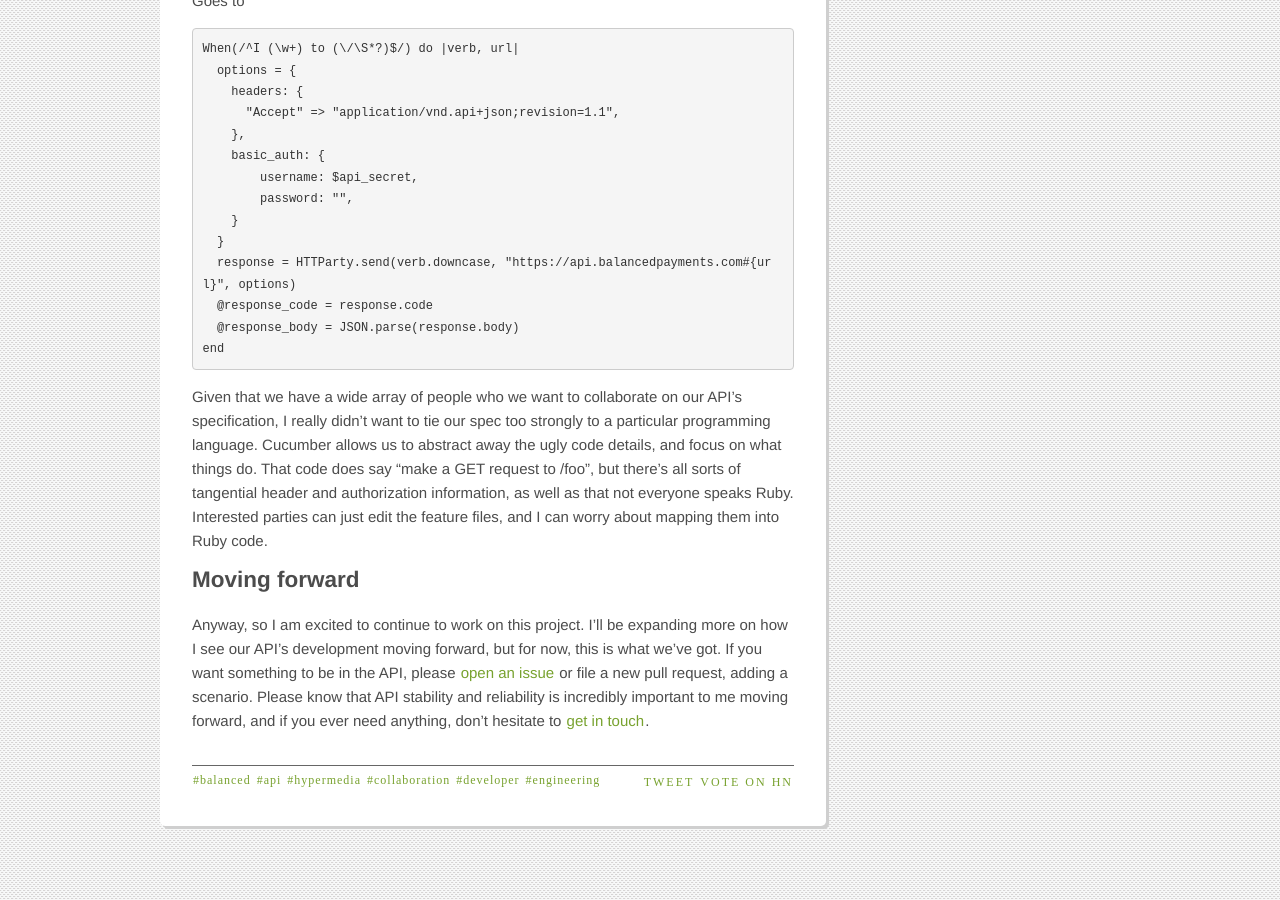
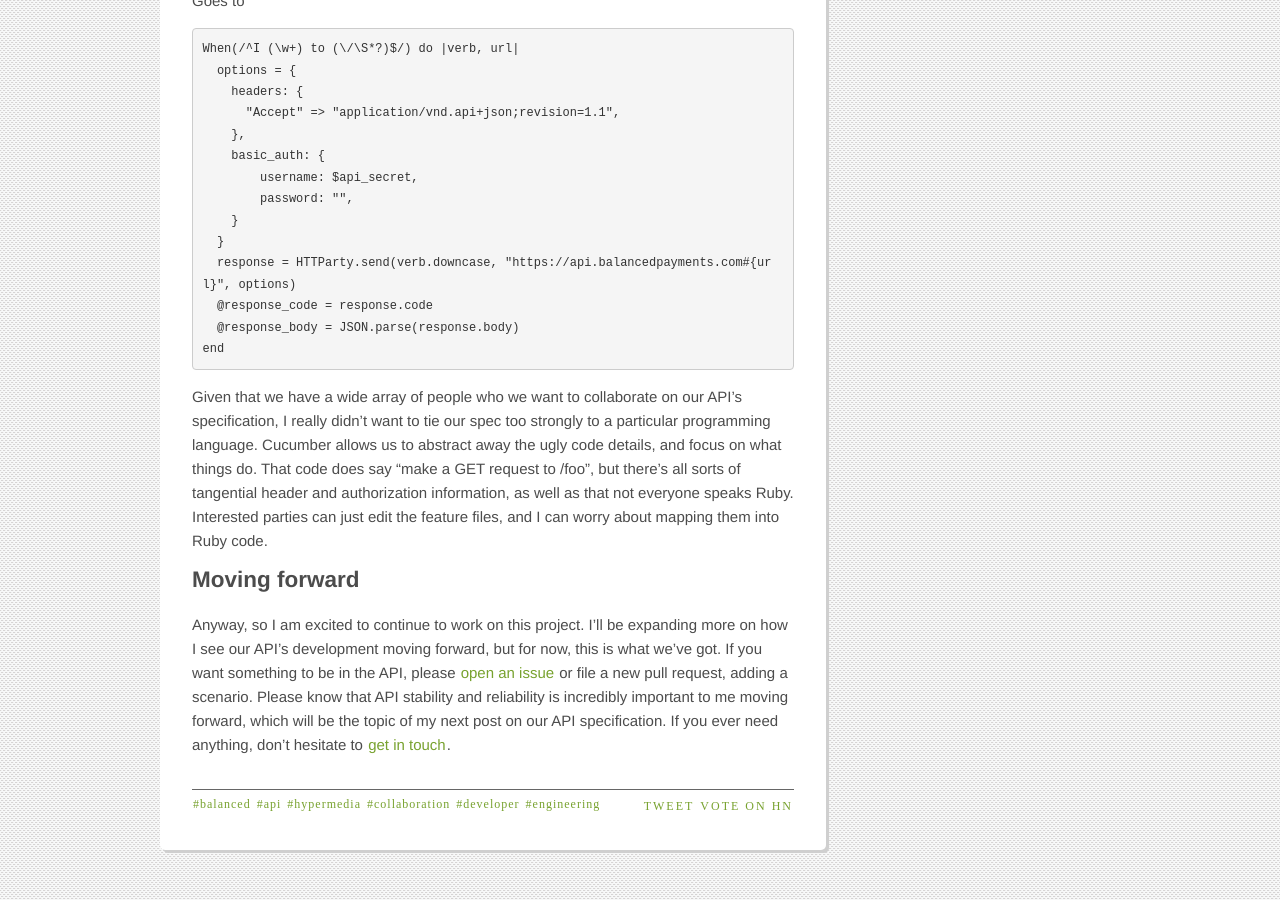
Before and after one commit to balanced/balanced.github.com, a Jekyll site: the page built from _posts/2013-12-16-consensus-cucumber-and-change.md, in a window 1280 px wide and 900 px high, scrolled down 4693 px. Built offline with Jekyll 4.4.1, drawn with Linux system fonts in a browser that asks for light colours; nearby versions of some CDN libraries; library files that are not in the unit come from our copies; Markdown is read by kramdown in place of the engine named in the settings; comment, search, counter and statistics services are not loaded.

Commit message:
Add specific note about versioning
I'll be doing that in a separate post.

```diff
--- a/_posts/2013-12-16-consensus-cucumber-and-change.md
+++ b/_posts/2013-12-16-consensus-cucumber-and-change.md
@@ -124,4 +124,4 @@ Given that we have a wide array of people who we want to collaborate on our API'
 
 ### Moving forward
 
-Anyway, so I am excited to continue to work on this project. I'll be expanding more on how I see our API's development moving forward, but for now, this is what we've got. If you want something to be in the API, please [open an issue](https://github.com/balanced/balanced-api/issues/new) or file a new pull request, adding a scenario. Please know that API stability and reliability is incredibly important to me moving forward, and if you ever need anything, don't hesitate to [get in touch](mailto:steve@balancedpayments.com).
+Anyway, so I am excited to continue to work on this project. I'll be expanding more on how I see our API's development moving forward, but for now, this is what we've got. If you want something to be in the API, please [open an issue](https://github.com/balanced/balanced-api/issues/new) or file a new pull request, adding a scenario. Please know that API stability and reliability is incredibly important to me moving forward, which will be the topic of my next post on our API specification. If you ever need anything, don't hesitate to [get in touch](mailto:steve@balancedpayments.com).
```
